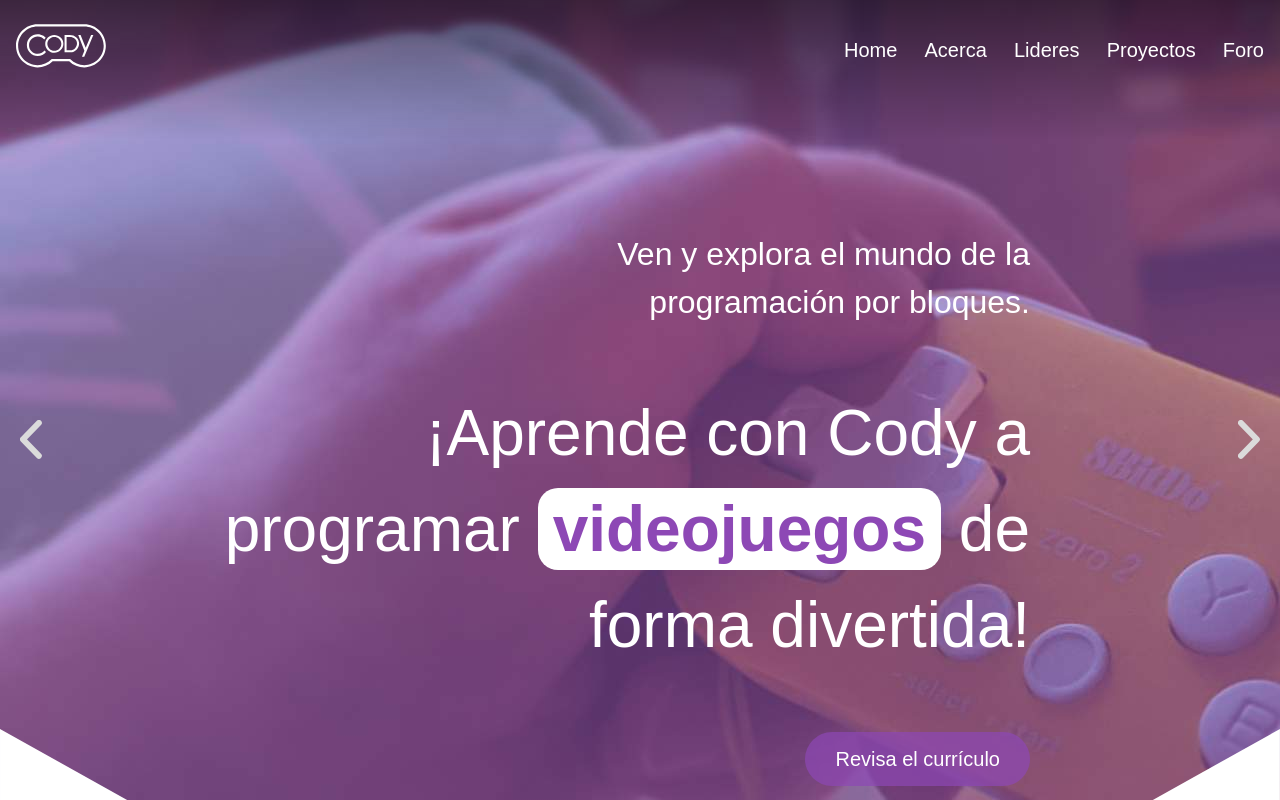
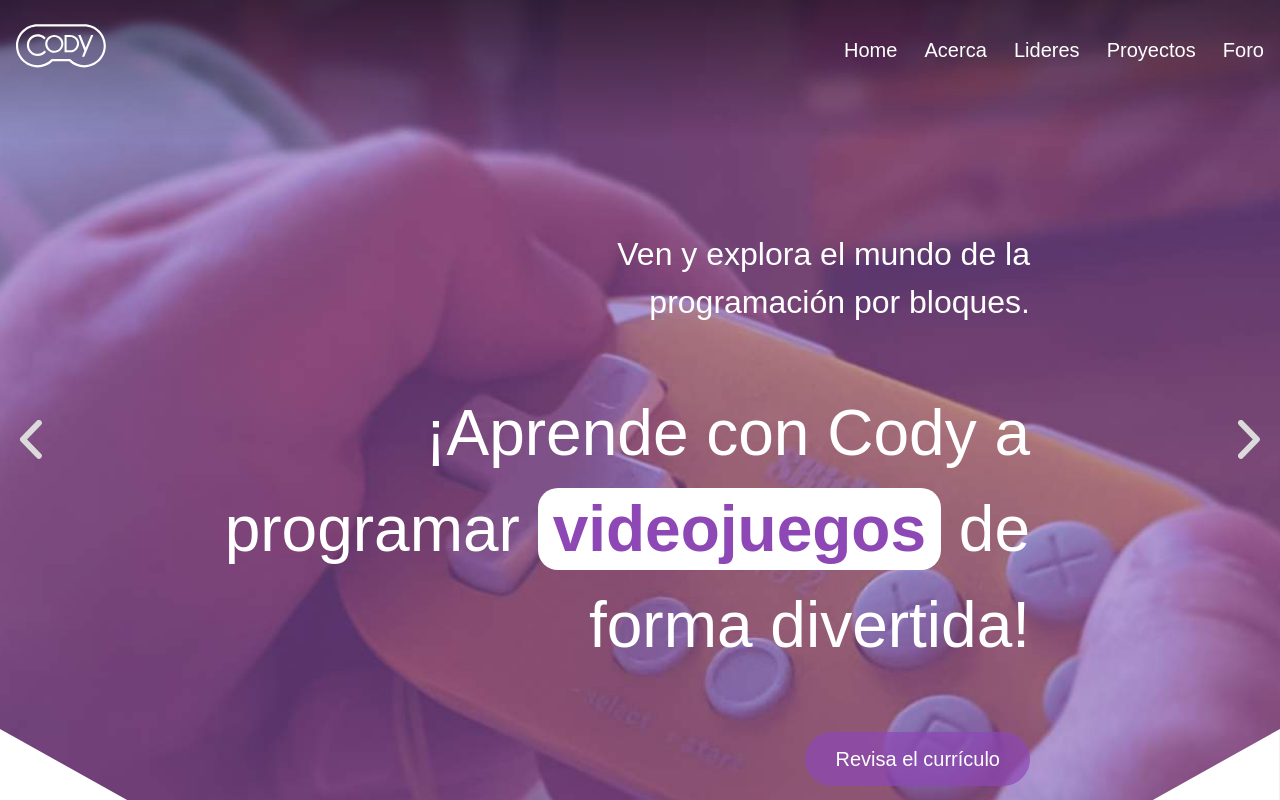
Before and after one commit to danielsoto-dev/Cody-Proyect-IEEE-VIP-Uninorte, a React (Create React App) app: page / in a window 1280 px wide. Shown: the top 800 px of the page. Built offline with nearby package versions, Linux system fonts and the light colour scheme; the HTML template or start-up script is replaced by a standard one.

Commit message:
Feat: Slider Animation

```diff
--- a/src/components/HeroSlider/styles.scss
+++ b/src/components/HeroSlider/styles.scss
@@ -1,4 +1,3 @@
-@import '../../variables';
 .slider-hero {
   position: relative;
   padding: 200px 250px 50px 50px;
@@ -9,20 +8,19 @@
   z-index: 0;
 
   .slide {
-    opacity: 0;
+    opacity: 0.9;
+    transition: 0.5s ease;
   }
   .slide.active {
-    transition: 100ms ease;
+    background-position: center;
+    background-size: cover;
+    height: 100%;
+    width: 100%;
+    left: 0;
+    opacity: 1;
     position: absolute;
-
-    left: 0;
     top: 0;
     z-index: -1;
-
-    height: 100%;
-    width: 100%;
-
-    opacity: 1;
   }
   &__btn {
     cursor: pointer;
```
